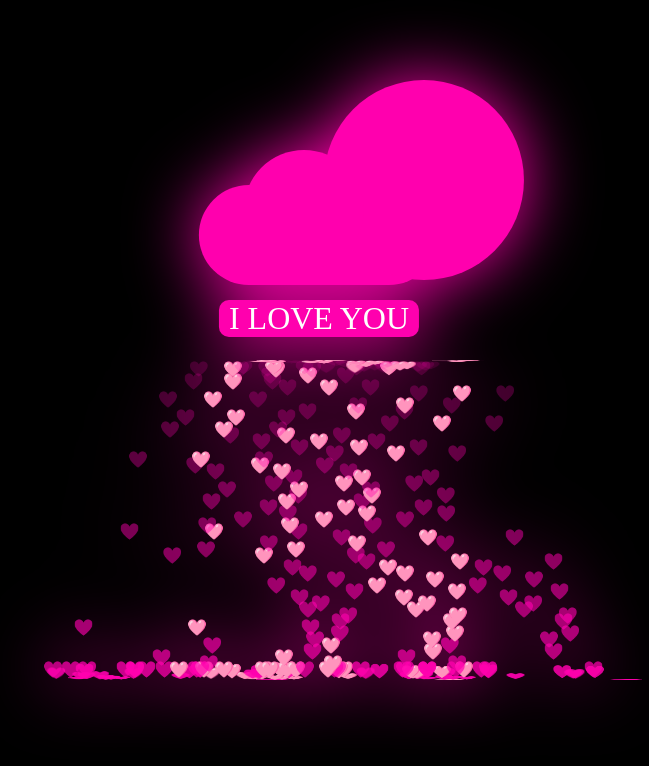
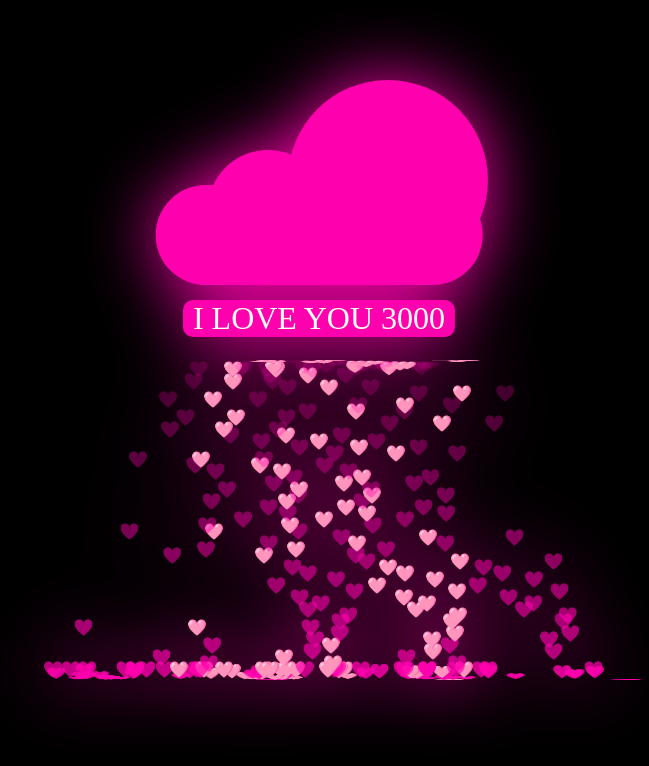
Before and after one commit to TruongPhuc2005/I-Love-You-3000-Animation, a plain HTML site: page index.html in a window 1280 px wide. Shown: the whole page, without its empty margins (321-970 px from the left). Drawn offline with Linux system fonts and the light colour scheme.

Commit message:
index.html

```diff
--- a/index.html
+++ b/index.html
@@ -11,7 +11,7 @@
 <body>
     <div class="container">
         <div class="cloud">
-            <h2>I Love You</h2>
+            <h2>I Love You 3000</h2>
         </div>
     </div>
 
```
